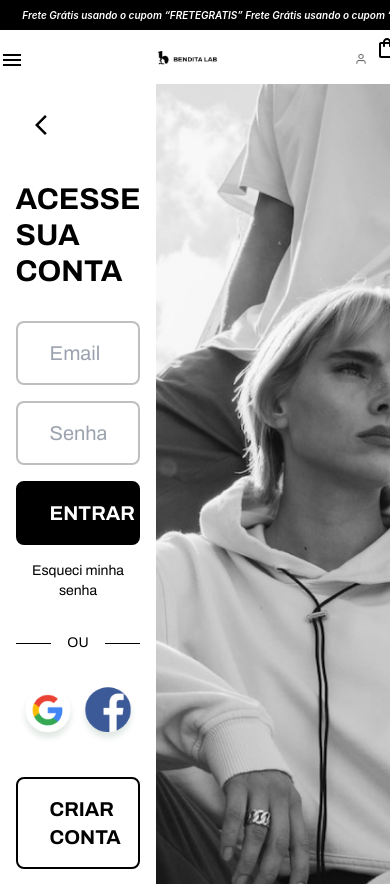
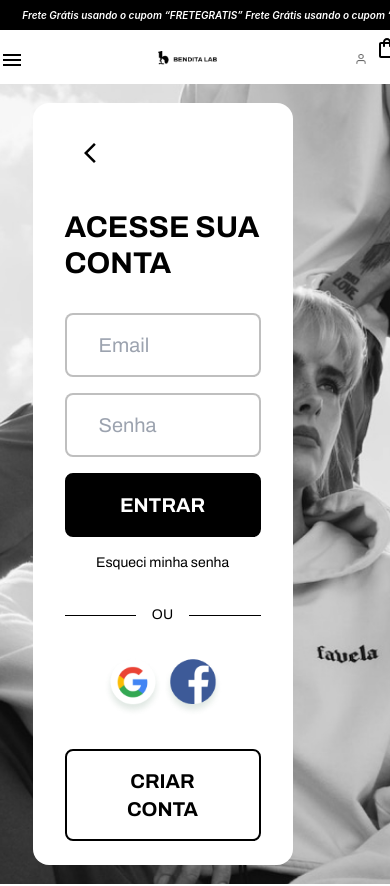
Before and after one commit to rafaellbecom/benditalab, a React (Create React App) app: page /signin in a window 390 px wide. Shown: the top 886 px of the page. Built offline with nearby package versions, Linux system fonts and the light colour scheme.

Commit message:
:iphone: Responsive, Responsividade página SignIn, /pages/SignIn.tsx

```diff
--- a/src/pages/SignIn.tsx
+++ b/src/pages/SignIn.tsx
@@ -6,9 +6,9 @@ export function SignIn(){
     return(
         <main>
             <Header></Header>
-            <div className="grid grid-cols-5 h-[800px]">
-                <div className="col-form col-span-2 h-full flex items-center">
-                    <div className="w-[80%] mx-auto">
+            <div className="grid grid-cols-5 h-[800px] tablet:bg-[url('../assets/login/img-signin.jpg')] tablet:grid-cols-12 tablet:bg-cover tablet:bg-bottom">
+                <div className="col-form col-span-2 h-full flex items-center tablet:col-span-10 tablet:content-center">
+                    <div className="w-[80%] mx-auto tablet:bg-white tablet:px-8 tablet:py-6 tablet:rounded-[16px]">
                         <button className="w-[50px] h-[50px] mb-[32px]"><ArrowBack className="text-lg"></ArrowBack></button>
 
                         <div className="formulario flex flex-col justify-center items-center gap-[32px]">
@@ -41,7 +41,7 @@ export function SignIn(){
                     </div>
                 </div>
 
-                <div className="col-span-3 h-full bg-[url('../assets/login/img-signin.jpg')] bg-cover bg-bottom"></div>
+                <div className="col-span-3 h-full bg-[url('../assets/login/img-signin.jpg')] bg-cover bg-bottom tablet:hidden"></div>
             </div>
             <Footer></Footer>
         </main>
```
